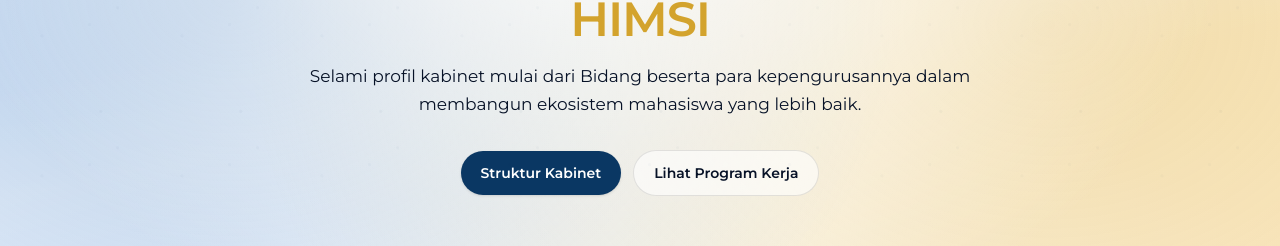
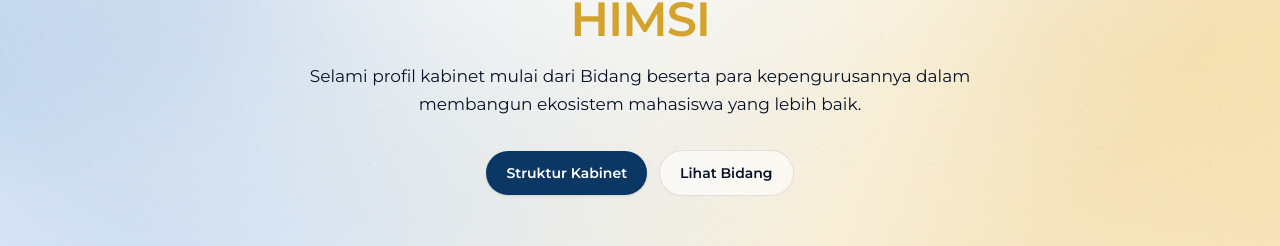
Before and after one commit to FaizZzhue/HIMSIUMDP, a Next.js app: page /kabinet in a window 1280 px wide. Shown: the part 909-1155 px from the top of the page. Built offline with nearby package versions, Linux system fonts and the light colour scheme.

Commit message:
refactor: href button

```diff
--- a/components/features/about/Hero-About.tsx
+++ b/components/features/about/Hero-About.tsx
@@ -11,7 +11,10 @@
 
 export default function HeroAbout() {
     return (
-        <section className="relative overflow-hidden">
+        <section
+            id="about"
+            className="relative overflow-hidden"
+        >
             <div className="bg-himsi-hero">
                 <Snowfall />
                 <div className="relative mx-auto max-w-[1240px] px-5 py-20 sm:px-7 lg:px-10">
--- a/components/features/aspirasi/Form-Aspirasi-Section.tsx
+++ b/components/features/aspirasi/Form-Aspirasi-Section.tsx
@@ -95,7 +95,6 @@
 
       <div className="mx-auto max-w-2xl px-5 sm:px-7">
 
-        {/* Heading — slide dari atas (sama seperti FAQ) */}
         <AnimatedSection variants={faqVariants} threshold={0.3} className="text-center">
           <h2 className="text-4xl font-extrabold tracking-tight">
             <span className="text-[var(--himsi-gold)]">Form</span> Aspirasi
@@ -105,7 +104,6 @@
           </p>
         </AnimatedSection>
 
-        {/* Card form — stagger fields (sama seperti FAQ items) */}
         <AnimatedSection variants={faqContainerVariants} threshold={0.1} className="mt-10">
           <Card className="border-border/60 shadow-sm">
             <CardContent>
--- a/components/features/home/Hero.tsx
+++ b/components/features/home/Hero.tsx
@@ -87,7 +87,7 @@
                                 className="h-12 rounded-full px-9 text-white bg-[#0A3763] hover:bg-[#0A3763]/90 dark:bg-[#2464A8] dark:hover:bg-[#2464A8]/90"
                                 asChild
                             >
-                                <Link href="/program">Lihat Program</Link>
+                                <Link href="/kabinet">Lihat Program</Link>
                             </Button>
 
                             <Button
--- a/components/features/kabinet/About-Kabinet.tsx
+++ b/components/features/kabinet/About-Kabinet.tsx
@@ -46,16 +46,16 @@
                             <AnimatedItem variants={heroChildVariants}>
                                 <div className="mt-8 flex flex-wrap gap-3 items-center justify-center">
                                     <Link
-                                        href="#profile"
+                                        href="#anggota"
                                         className="rounded-full bg-[#0A3763] px-5 py-3 text-sm font-semibold text-white shadow-sm hover:opacity-95"
                                     >
                                         Struktur Kabinet
                                     </Link>
                                     <Link
-                                        href="#visi-misi"
+                                        href="#bidang"
                                         className="rounded-full border border-black/10 bg-white/60 px-5 py-3 text-sm font-semibold text-foreground backdrop-blur hover:bg-white/75 dark:border-white/15 dark:bg-white/10 dark:hover:bg-white/15"
                                     >
-                                        Lihat Program Kerja
+                                        Lihat Bidang
                                     </Link>
                                 </div>
                             </AnimatedItem>
--- a/components/features/kabinet/Filosofi.tsx
+++ b/components/features/kabinet/Filosofi.tsx
@@ -100,7 +100,6 @@
                             ))}
                         </AnimatedSection>
 
-                        {/* Tengah — scale + rotate */}
                         <AnimatedSection
                             variants={filosofiCenterVariants}
                             threshold={0.3}
--- a/components/features/kabinet/modules/Bidang.tsx
+++ b/components/features/kabinet/modules/Bidang.tsx
@@ -98,7 +98,6 @@
             <Snowfall />
             <div className="relative mx-auto w-full max-w-6xl px-5 sm:px-7 lg:px-10">
 
-                {/* Heading */}
                 <AnimatedSection variants={filosofiHeadingVariants} threshold={0.3} className="text-center">
                     <h2 className="text-4xl font-extrabold tracking-tight sm:text-5xl">
                         <span className="text-[#0A3763] dark:text-[#2464A8]">Bidang </span>
@@ -106,7 +105,6 @@
                     </h2>
                 </AnimatedSection>
 
-                {/* Mosaic grid — stagger spring pop */}
                 <AnimatedSection
                     variants={bidangContainerVariants}
                     threshold={0.1}
--- a/components/features/kabinet/modules/Pengurus.tsx
+++ b/components/features/kabinet/modules/Pengurus.tsx
@@ -121,7 +121,7 @@
     const hasProgramKerja = Boolean(bidang?.workPrograms?.length);
 
     return (
-        <section ref={sectionRef} id="anggota-bidang" className="relative overflow-hidden min-h-screen">
+        <section ref={sectionRef} id="anggota" className="relative overflow-hidden min-h-screen">
             <Snowfall />
             <div className="relative z-10 mx-auto max-w-6xl px-5 py-10 sm:px-7 lg:px-10">
                 {!bidang ? (
@@ -138,7 +138,6 @@
                     <>
                         <div className="flex flex-col gap-10 lg:flex-row lg:items-stretch">
 
-                            {/* Info panel — slide dari kiri */}
                             <AnimatedSection
                                 variants={pengurusInfoVariants}
                                 threshold={0.15}
@@ -174,7 +173,6 @@
                                 </div>
                             </AnimatedSection>
 
-                            {/* Orbital panel — slide dari kanan */}
                             <AnimatedSection
                                 variants={pengurusOrbitalVariants}
                                 threshold={0.1}
@@ -219,7 +217,6 @@
                                                 </AnimatePresence>
                                             </div>
 
-                                            {/* Mobile arc */}
                                             {people.map((p, index) => {
                                                 const isActive = index === normalizedActiveIndex;
                                                 const pos = getAvatarPositionUp(index, people.length, CONTAINER, AVATAR_SIZE);
@@ -233,7 +230,6 @@
                                                 );
                                             })}
 
-                                            {/* Desktop arc */}
                                             {people.map((p, index) => {
                                                 const isActive = index === normalizedActiveIndex;
                                                 const pos = getAvatarPositionLeft(index, people.length, CONTAINER, AVATAR_SIZE);
@@ -256,7 +252,6 @@
                             </AnimatedSection>
                         </div>
 
-                        {/* Program Kerja */}
                         {hasProgramKerja && (
                             <div className="mt-4">
                                 <AnimatedSection variants={aboutVariants} threshold={0.2}>
```
Also changed, not shown: components/common/Footer.tsx (+0 -8 lines).
